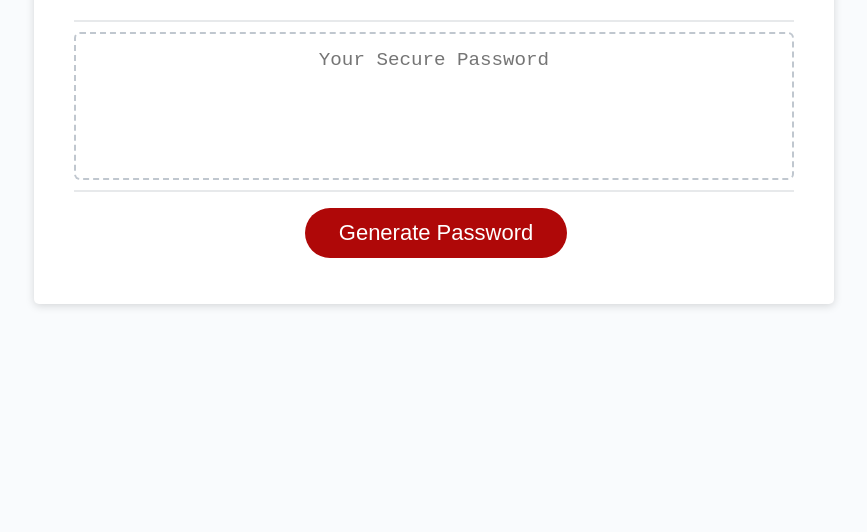
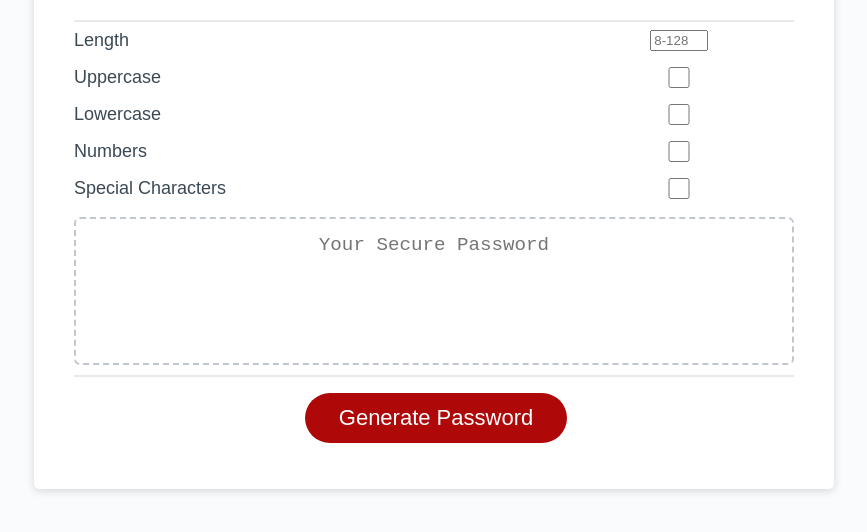
Before and after one commit to clarktr1/Module-3-Challenge, a plain HTML site: page index.html in a window 1280 px wide. Shown: the part 216-748 px from the top of the page, without its empty margins (206-1073 px from the left). Drawn offline with Linux system fonts and the light colour scheme; files that its build step writes are made by us from their sources.

Commit message:
Adds inputs and labels for password critera

```diff
--- a/Develop/style.css
+++ b/Develop/style.css
@@ -118,6 +118,27 @@ button[disabled] {
   overflow: hidden;
 }
 
+.input-area {
+  display: flex;
+  flex-wrap: wrap;
+  width: 100%;
+}
+
+label {
+  position: flex;
+  justify-content: left;
+  width: 70%;
+  margin: 8px 0;
+}
+
+input {
+  position: flex;
+  align-items: right;
+  width: 8%;
+  margin: 8px 10%;
+  text-align: center;
+}
+
 @media (max-width: 690px) {
   .btn {
     font-size: 1rem;
--- a/index.html
+++ b/index.html
@@ -5,7 +5,7 @@
     <meta name="viewport" content="width=device-width, initial-scale=1.0" />
     <meta http-equiv="X-UA-Compatible" content="ie=edge" />
     <title>Password Generator</title>
-    <link rel="stylesheet" href="style.css" />
+    <link rel="stylesheet" href="./Develop/style.css" />
   </head>
   <body>
     <div class="wrapper">
@@ -15,6 +15,18 @@
       <div class="card">
         <div class="card-header">
           <h2>Generate a Password</h2>
+        </div>
+        <div class="input-area">
+        <label id="length-label" for="length">Length</label>
+          <input id="length" name="length" type="number" placeholder="8-128" minlength="8" maxlength="128"><span id="slider"></span>
+        <label id="upper-label" for="upper">Uppercase</label>
+          <input type="checkbox" id="upper">
+        <label id="lower-label">Lowercase</label>
+          <input type="checkbox" for="lower">
+        <Label id="numbers-label">Numbers</Label>
+          <input type="checkbox" for="numbers">
+        <Label id="special-label">Special Characters</Label>
+          <input type="checkbox" for="Special">
         </div>
         <div class="card-body">
           <textarea
@@ -29,6 +41,6 @@
         </div>
       </div>
     </div>
-    <script src="script.js"></script>
+    <script src="./Develop/script.jsx`"></script>
   </body>
 </html>
```
Also changed, not shown: Develop/script.js (+6 -16 lines).
